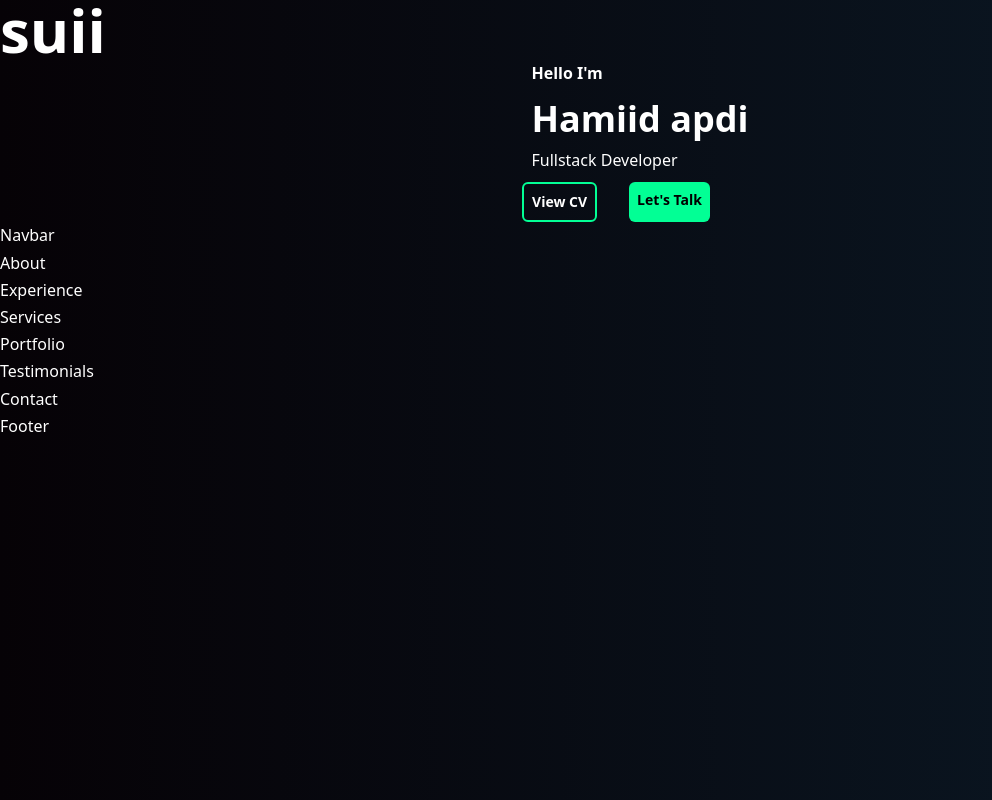
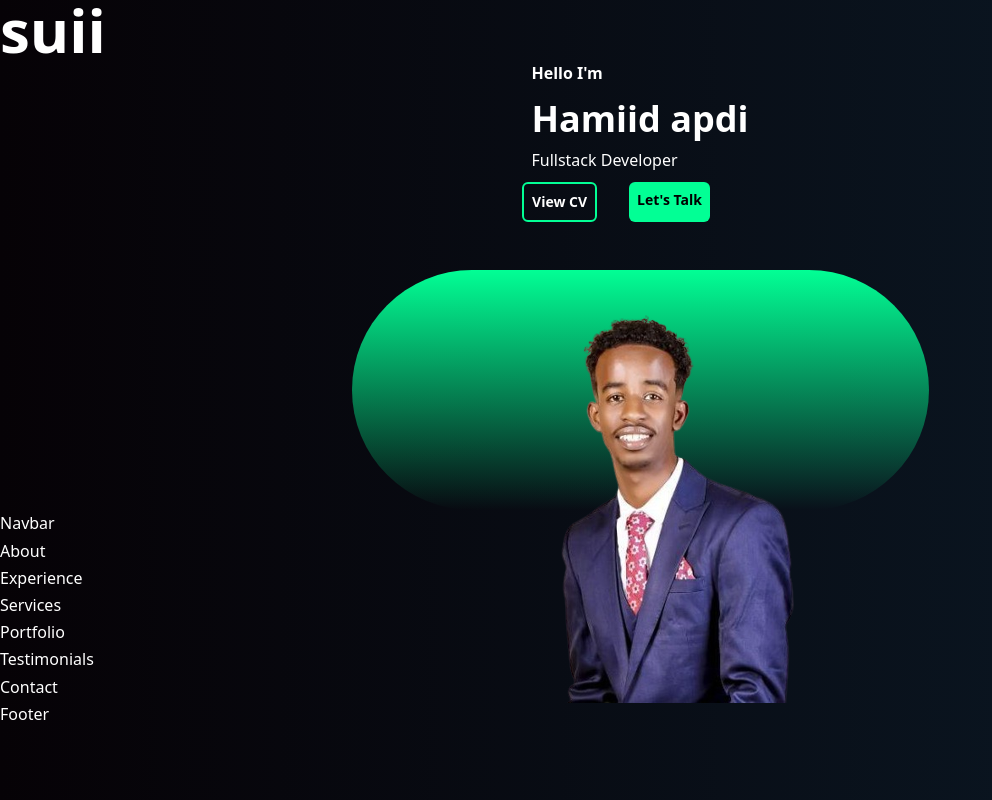
Before and after one commit to haamid10/haamid, a React (Vite) app: page / in a window 1280 px wide. Shown: the whole page, without its empty margins (0-992 px from the left). Built offline with nearby package versions, Linux system fonts and the light colour scheme.

Commit message:
things geeting heated

```diff
--- a/package.json
+++ b/package.json
@@ -10,7 +10,8 @@
   },
   "dependencies": {
     "react": "^18.2.0",
-    "react-dom": "^18.2.0"
+    "react-dom": "^18.2.0",
+    "react-icons": "^4.8.0"
   },
   "devDependencies": {
     "@types/react": "^18.0.28",
--- a/src/Components/Header.jsx
+++ b/src/Components/Header.jsx
@@ -1,13 +1,12 @@
 import React from 'react'
 import CV from '../assets/intern.pdf'
+import Me from '../assets/1.png'
 
 const Header = () => {
   return (
    <header>
     <div className=' flex flex-col items-center justify-start '>
       <div>
-
-
         <h5 className=' font-semibold mb-3'>Hello I'm</h5>
         <h1 className='font-bold text-4xl mb-2'>Hamiid apdi</h1>
         <h5 className='font-light mb-2'>Fullstack Developer</h5>
@@ -19,6 +18,12 @@ const Header = () => {
         <a className='  bg-green px-2 py-2 text-black rounded-md   font-semibold hover:text-white hover:bg-transparent hover:border-2 hover:border-green text-sm
         ' href='' view>Let's Talk</a>
       </div>
+
+      <div className='bg-gradient-to-b from-green rounded-full w-50 h-[15rem] mt-12'>
+        <img src={Me} alt="Haamid" />
+      </div>
+
+
     </div>
 
 
```
Also changed, not shown: 1 other file (tests, documents, lock files or other folders). Lines whose indentation alone changed are shown as unchanged.
